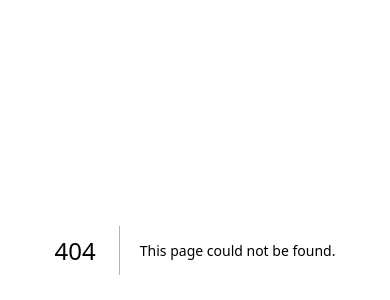
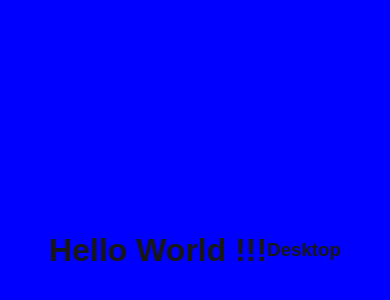
Before and after one commit to JuliaFee/espacomaker-front, a Next.js app: page /home in a window 390 px wide. Before the commit this address had no page. Shown: the part 172-472 px from the top of the page. Built offline with nearby package versions, Linux system fonts and the light colour scheme.

Commit message:
estrutura para desktop e mobile

```diff
--- /dev/null
+++ b/app/home/home.module.css
@@ -0,0 +1,18 @@
+
+
+.body {
+    margin: 0;
+    padding: 0;
+    height: 100vh;
+    text-align: center;
+    display: flex;
+    justify-content: center;
+    align-items: center;
+    background-color: red;
+  }
+
+@media screen and (max-width: 480px) {
+  .body {
+    background-color: blue;
+  }
+}
--- /dev/null
+++ b/app/home/page.jsx
@@ -0,0 +1,37 @@
+"use client";
+
+import React, { useEffect } from "react";
+import style from "./home.module.css";
+
+const Home = () => {
+  const getDeviceType = () => {
+    const userAgent = navigator.userAgent;
+
+    if (
+      /android/i.test(userAgent) ||
+      (/iPad|iPhone|iPod/.test(userAgent) && !window.MSStream)
+    ) {
+      return "Mobile";
+    } else {
+      return "Desktop";
+    }
+  };
+
+  useEffect(() => {
+    const deviceType = getDeviceType();
+    document.body.classList.add(deviceType);
+
+    return () => {
+      document.body.classList.remove(deviceType);
+    };
+  }, []);
+
+  return (
+    <div className={style.body}>
+      <h1>Hello World !!!</h1>
+      <h3>{getDeviceType()}</h3>
+    </div>
+  );
+};
+
+export default Home;
--- a/app/page.jsx
+++ b/app/page.jsx
@@ -18,11 +18,11 @@ export default function Home() {
          </div>
 
          <div className={styles.linkSection}>
-          <div class="reserva-section">
-            <div class="reserva-content">
+          <div className="reserva-section">
+            <div className="reserva-content">
             <Link className={styles.link} href={""}>Realizar Reserva</Link>
             </div>
-            <div class="reserva-image">
+            <div className="reserva-image">
               <img src="reserva.png" alt="Ferramentas"></img>
             </div>
 
```
Also changed, not shown: package.json (+2 -8 lines), 2 other files (tests, documents, lock files or other folders).
